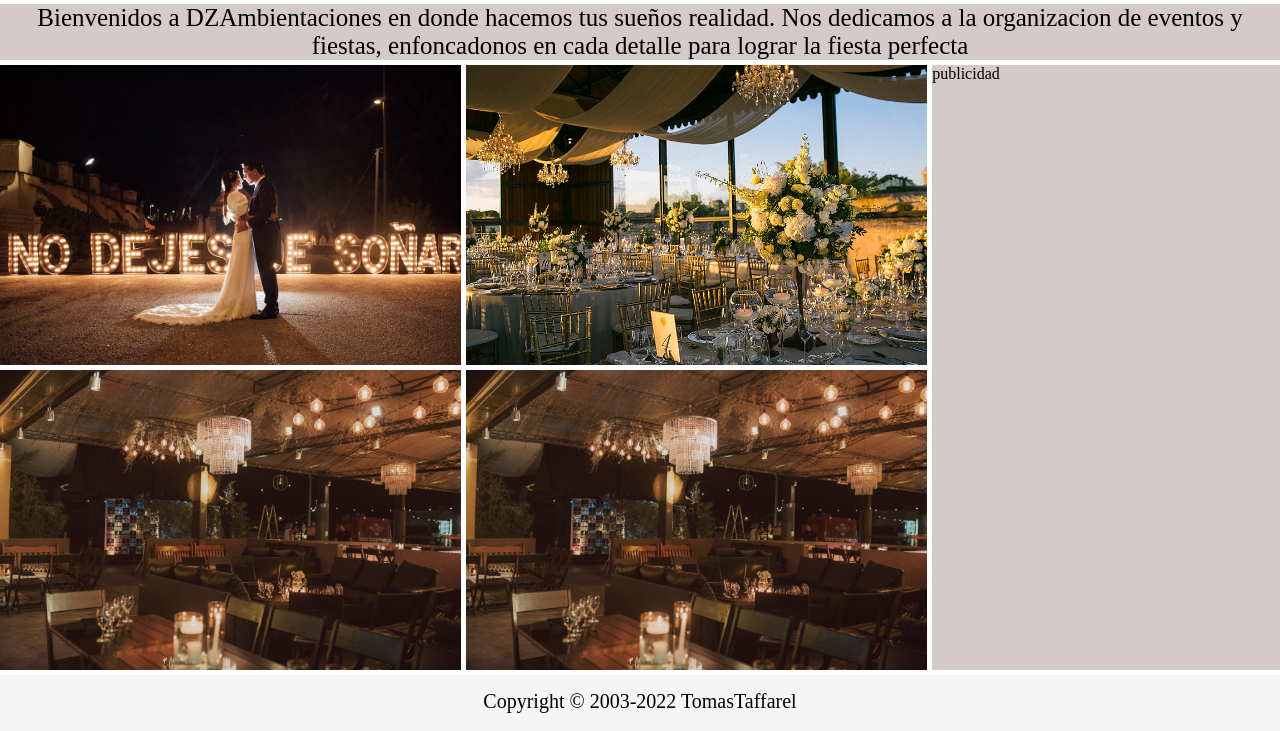
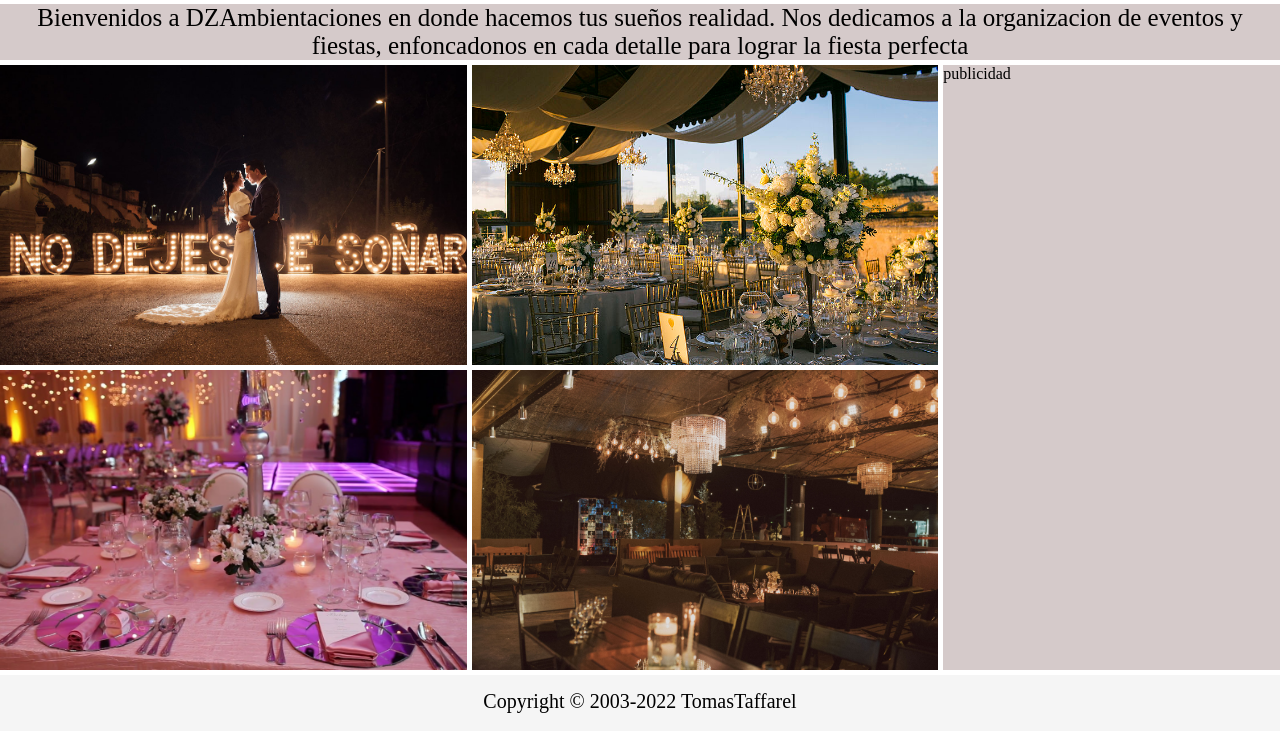
Before and after one commit to TomasTaff/proyectoF2, a website: page index.html in a window 1280 px wide. Shown: the part 69-800 px from the top of the page. Drawn offline with Linux system fonts and the light colour scheme.

Commit message:
finalizadox2

```diff
--- a/index.html
+++ b/index.html
@@ -49,7 +49,7 @@
         </section>
 
         <section class="section3">
-            <img src="/IMG/Fiesta miranda/fiestamiranda-5.jpg" alt="">
+            <img src="/IMG/maxresdefault.jpg" alt="">
         </section>
 
         <section class="section4">
```
Also changed, not shown: IMG/decoracion-fiesta-infantil-olaf-frozen.jpg (deleted), IMG/images.jpeg (deleted), 2 other files.
